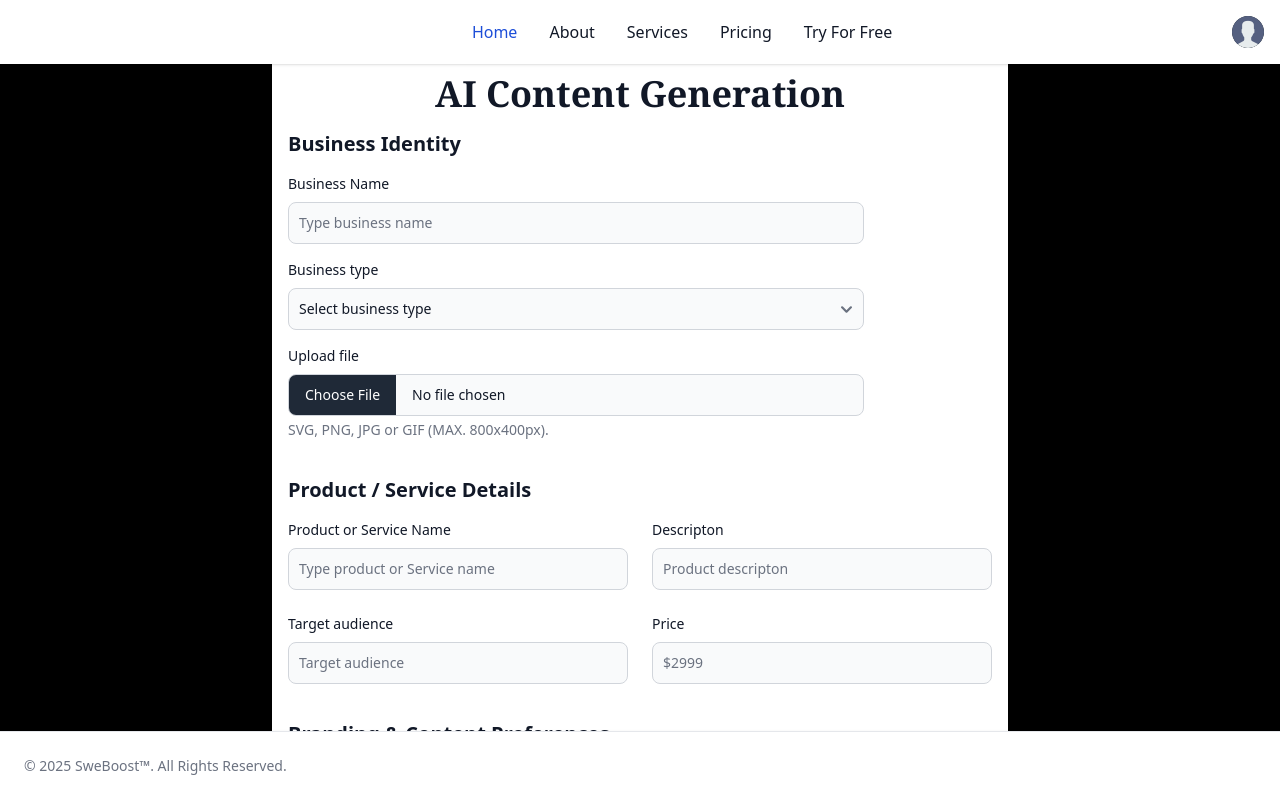
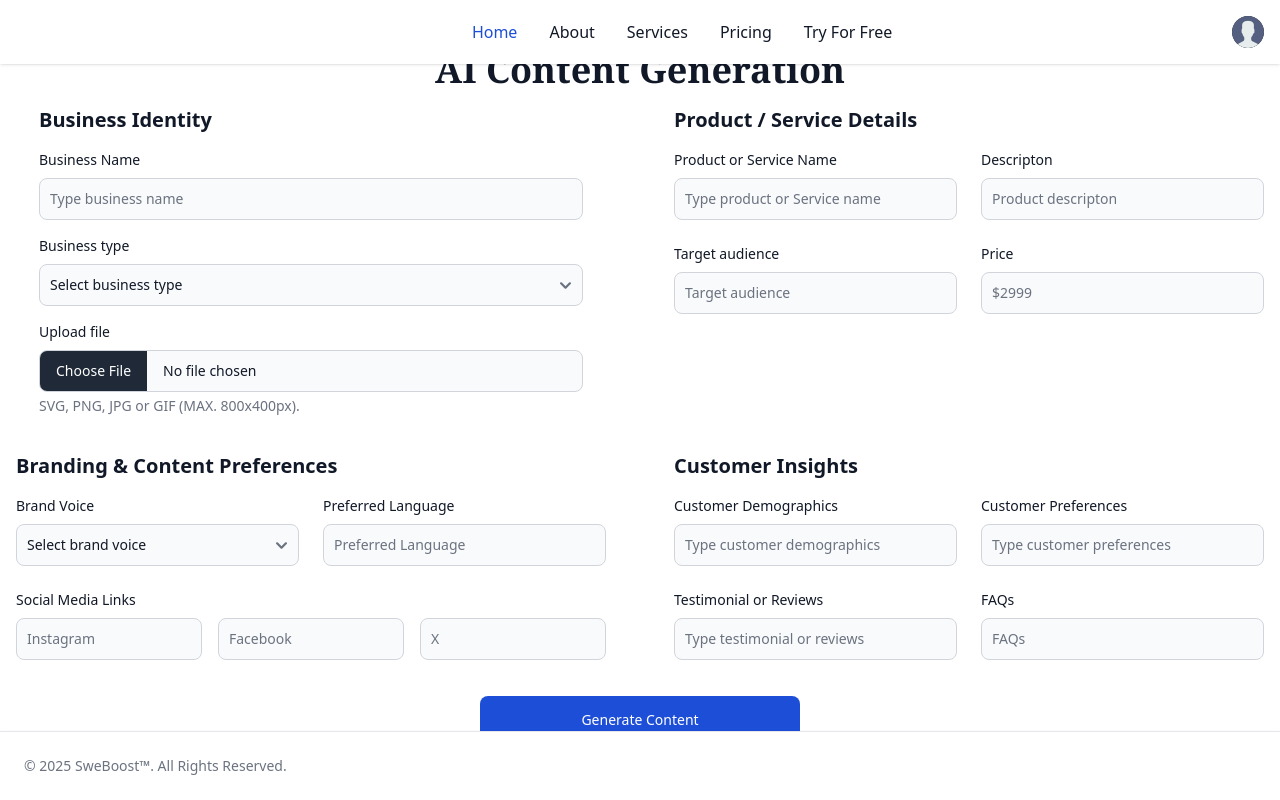
Before and after one commit to gitesh9/SMEBoost, an Angular app in the folder frontend/sweboost-client/: page /services in a window 1280 px wide. Built offline with nearby package versions, Linux system fonts and the light colour scheme.

Commit message:
minor issues fixed

```diff
--- a/frontend/sweboost-client/src/app/app.component.html
+++ b/frontend/sweboost-client/src/app/app.component.html
@@ -1,6 +1,6 @@
 <div class="flex flex-col h-screen min-w-screen text-white bg-black">
   <app-navbar class="h-[67px]"></app-navbar>
-  <main class="flex justify-center align-middle overflow-auto my-1">
+  <main class="flex justify-center lg:items-center overflow-auto my-1 min-h-[calc(100vh-141px)]">
     <router-outlet></router-outlet>
   </main>
   <app-footer class="h-[74px]"></app-footer>
--- a/frontend/sweboost-client/src/app/content-creation-form/business-details/business-details.html
+++ b/frontend/sweboost-client/src/app/content-creation-form/business-details/business-details.html
@@ -1,7 +1,7 @@
-<div class="px-4 mx-auto">
+<div class="px-4 mx-auto max-w-full sm:max-w-xl">
   <h2 class="mb-4 text-xl font-bold text-gray-900 dark:text-white">Business Identity</h2>
-  <div class=" flex flex-col w-xl gap-4">
-    <div class="sm:col-span-2 w-full">
+  <div class="flex flex-col w-full gap-4">
+    <div class="w-full">
       <label for="name" class="block mb-2 text-sm font-medium text-gray-900 dark:text-white">Business Name</label>
       <input type="text" name="name" id="name"
         class="bg-gray-50 border border-gray-300 text-gray-900 text-sm rounded-lg focus:ring-primary-600 focus:border-primary-600 block w-full p-2.5 dark:bg-gray-700 dark:border-gray-600 dark:placeholder-gray-400 dark:text-white dark:focus:ring-primary-500 dark:focus:border-primary-500"
@@ -19,8 +19,7 @@
       </select>
     </div>
     <div class="w-full">
-      <label class="block mb-2 text-sm font-medium text-gray-900 dark:text-white" for="file_input">Upload
-        file</label>
+      <label class="block mb-2 text-sm font-medium text-gray-900 dark:text-white" for="file_input">Upload file</label>
       <input
         class="block w-full text-sm text-gray-900 border border-gray-300 rounded-lg cursor-pointer bg-gray-50 dark:text-gray-400 focus:outline-none dark:bg-gray-700 dark:border-gray-600 dark:placeholder-gray-400"
         aria-describedby="file_input_help" id="file_input" type="file">
--- a/frontend/sweboost-client/src/app/content-creation-form/content-creation-form.html
+++ b/frontend/sweboost-client/src/app/content-creation-form/content-creation-form.html
@@ -2,14 +2,14 @@
   <h1 class="mb-4 text-4xl pt-8 font-bold text-gray-900 dark:text-white font-stretch-200% font-serif">AI Content
     Generation</h1>
   <form action="#">
-    <div class="flex flex-col pb-8 gap-9 w-full">
+    <div class=" lg:grid lg:grid-cols-2 sm:flex sm:flex-col md:flex md:flex-col pb-8 gap-9 w-full">
       <app-business-details></app-business-details>
       <app-product-details></app-product-details>
       <app-branding-details></app-branding-details>
       <app-customer-insights></app-customer-insights>
-      <div class="flex justify-around h-full items-center w-full">
+      <div class="lg:col-span-2 w-full md:flex md:justify-around sm:flex sm:justify-center h-full items-center">
         <button type="submit"
-          class="inline-flex items-center justify-center w-80 h-10 px-5 py-2.5 bg-blue-700 text-sm font-medium text-center text-white bg-primary-700 rounded-lg focus:ring-4 focus:ring-primary-200 dark:focus:ring-primary-900 hover:bg-primary-800">
+          class="inline-flex items-center justify-center lg:w-80 md:w-80 sm:w-40 lg:h-12 md:h-10 sm:h-8 px-5 py-2.5 bg-blue-700 text-sm font-medium text-center text-white bg-primary-700 rounded-lg focus:ring-4 focus:ring-primary-200 dark:focus:ring-primary-900 hover:bg-primary-800">
           Generate Content
         </button>
       </div>
```
